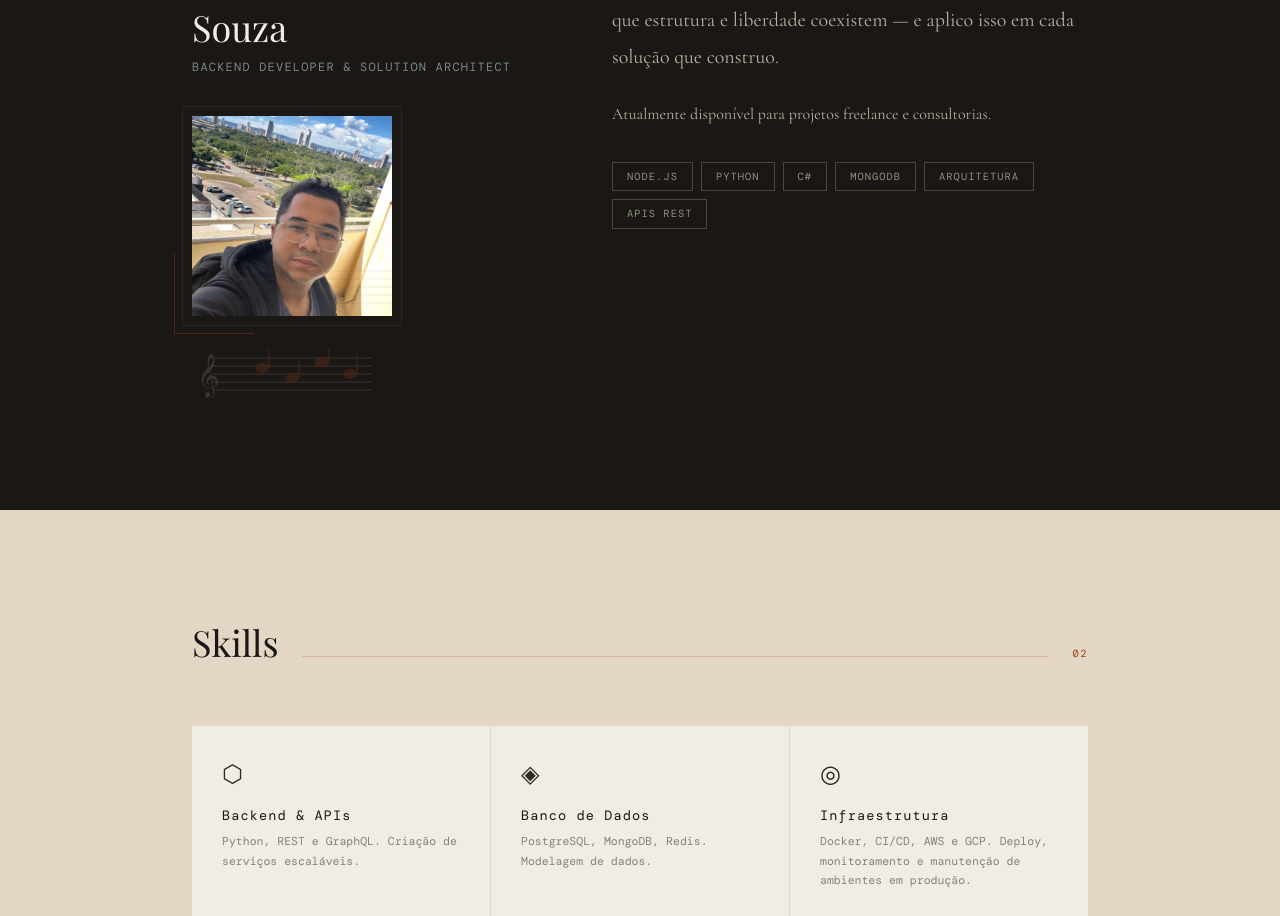
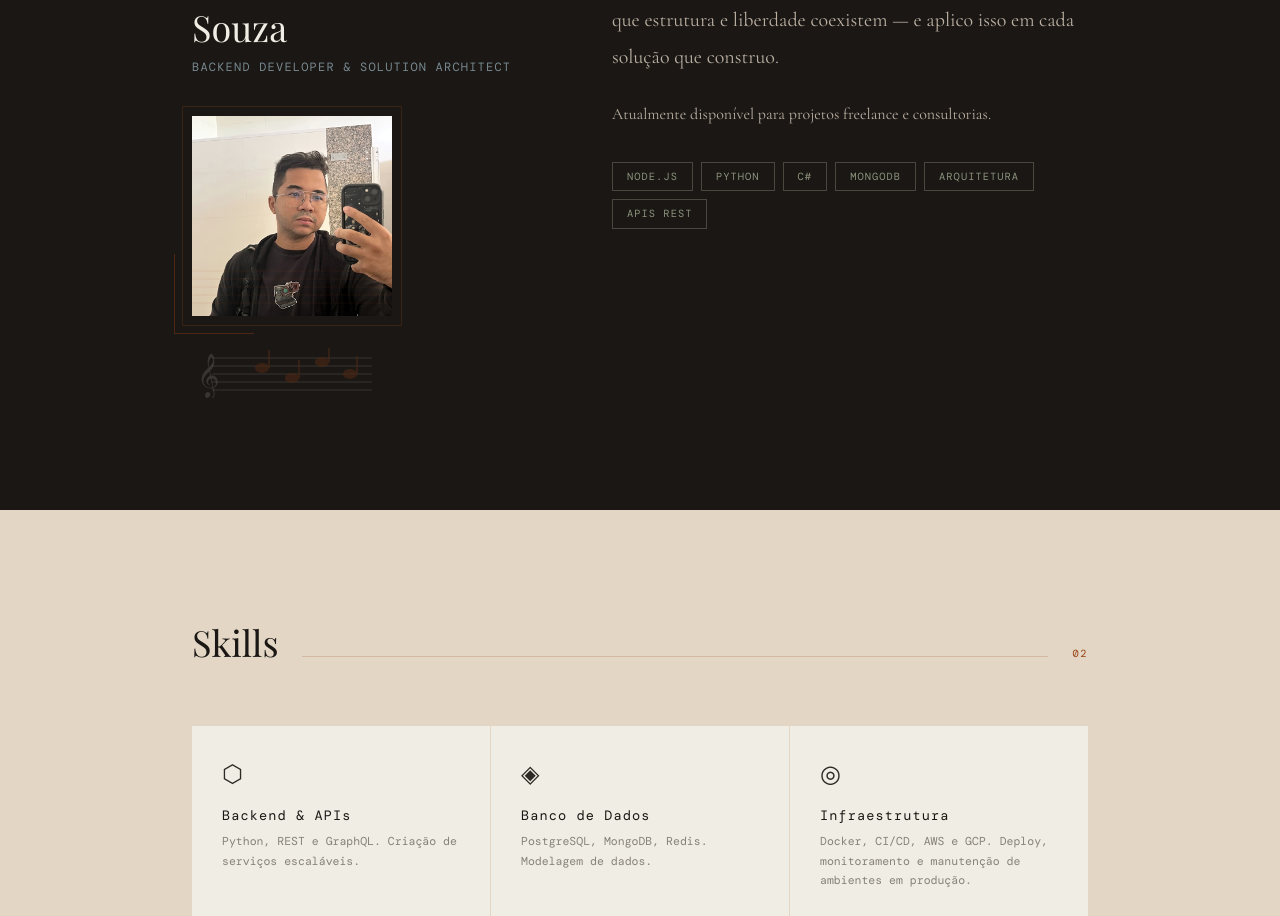
Before and after one commit to ArthurSouzaDev/Portfolio, a Next.js app: page / in a window 1280 px wide. Shown: the part 984-1900 px from the top of the page. Built offline with nearby package versions, Linux system fonts and the light colour scheme; a web font is replaced by a local one.

Commit message:
Atualizando imagem

```diff
--- a/package.json
+++ b/package.json
@@ -9,7 +9,6 @@
     "lint": "eslint"
   },
   "dependencies": {
-    "@vercel/analytics": "^2.0.1",
     "framer-motion": "^12.42.2",
     "next": "16.2.10",
     "react": "19.2.4",
--- a/src/app/layout.tsx
+++ b/src/app/layout.tsx
@@ -3,7 +3,6 @@ import { Playfair_Display, DM_Mono, Cormorant_Garamond } from "next/font/google"
 import Nav from "@/components/Nav";
 import Footer from "@/components/Footer";
 import "./globals.css";
-import { Analytics } from "@vercel/analytics/next"
 
 const playfair = Playfair_Display({
   variable: "--font-playfair",
--- a/src/components/home/Sobre.tsx
+++ b/src/components/home/Sobre.tsx
@@ -27,7 +27,7 @@ export default function Sobre() {
 
           <div className="relative mt-10 h-[200px] w-[200px] shrink-0 justify-self-center before:absolute before:-inset-2.5 before:border before:border-terracota/25 after:absolute after:-bottom-4.5 after:-left-4.5 after:h-20 after:w-20 after:border-b after:border-l after:border-terracota after:opacity-40 sm:justify-self-start">
             <Image
-              src="/GitIcon.jpeg"
+              src="/IMG_3861.jpg"
               alt="Arthur Souza"
               width={200}
               height={200}
```
Also changed, not shown: public/IMG_3861.jpg (added), 1 other file (tests, documents, lock files or other folders).
